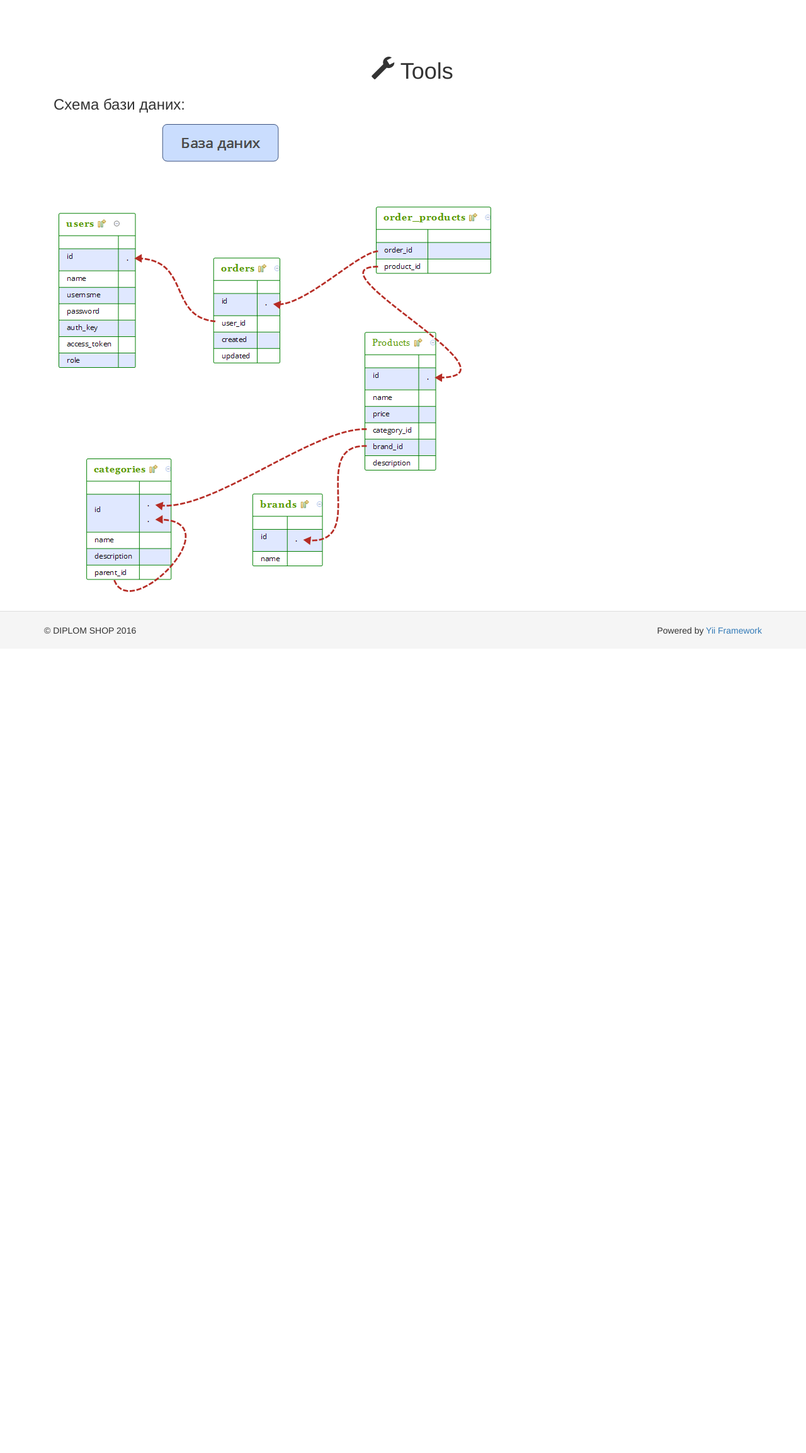
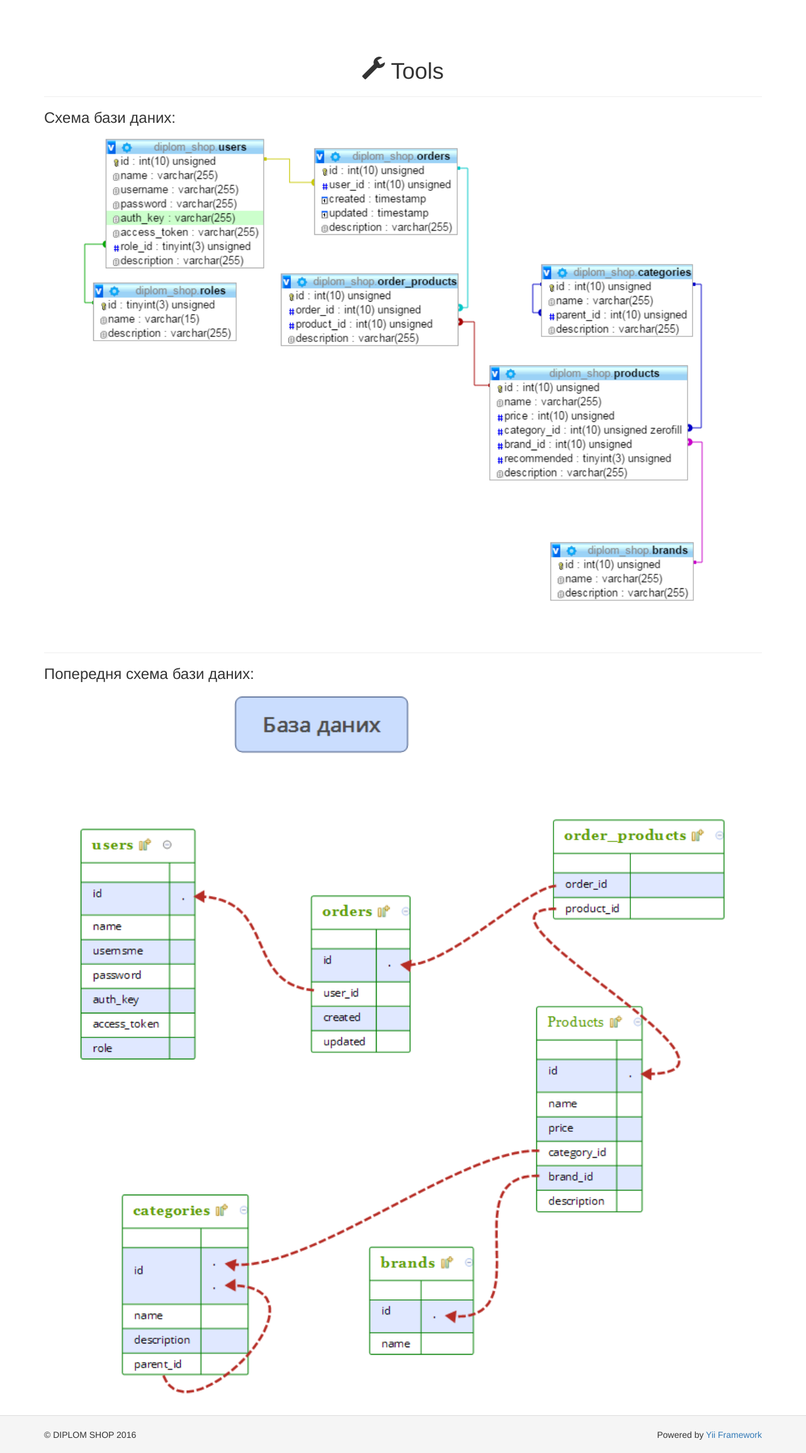
Before and after one commit to dskolos/diplom-shop, a Yii app: template views/tools/index.php in a window 1280 px wide. Shown: the whole page at 63% size. Before the commit the page ends 1009 px from the top, so only its background shows below. Run offline with PHP 8.4 and a stand-in for Yii, Linux system fonts and the light colour scheme; the template is opened without the code that fills it, so the values that code supplies are empty; some libraries are stand-ins or nearby versions.

Commit message:
Схема БД из phpMyAdmin

```diff
--- a/public_html/css/shop.css
+++ b/public_html/css/shop.css
@@ -27,3 +27,11 @@
 body {
     overflow-y: scroll;
 }
+
+.wide-picture {
+    width: 92%;
+}
+
+.img-center {
+    text-align: center;
+}
--- a/views/layouts/main.php
+++ b/views/layouts/main.php
@@ -25,7 +25,8 @@ AppAsset::register($this);
 <?php $this->beginBody() ?>
 
 <div class="wrap">
-    <div class="container almost-white">
+<!--    <div class="container almost-white">     ===============-->
+<!--    <div class="container almost-white">     ===============-->
 
     <?php
     NavBar::begin([
@@ -107,7 +108,7 @@ AppAsset::register($this);
         ]) ?>
         <?= $content ?>
     </div>
-    </div>
+<!--    </div>-->
 </div>
 
 <footer class="footer">
--- a/views/tools/index.php
+++ b/views/tools/index.php
@@ -5,7 +5,8 @@
 //$this->title = 'My Yii Application';
 $this->title = 'Tools';
 ?>
-<div class="site-index">
+<!--<div class="site-index">-->
+<div>
 
     <div class="text-center">
 
@@ -13,9 +14,19 @@ $this->title = 'Tools';
 
     </div>
 
+    <hr>
     <div>
         <h3> Схема бази даних: </h3>
-        <img src="/i/d-pictures/db.xmind 2016-04-19 02.37.29.png" alt="">
+        <div class="img-center">
+            <img src="/i/d-pictures/db05.2016-04-21_03.32.11.png" alt="" class="wide-picture">
+        </div>
+    </div>
+    <hr>
+    <div>
+        <h3> Попередня схема бази даних: </h3>
+        <div class="img-center">
+            <img src="/i/d-pictures/db.xmind 2016-04-19 02.37.29.png" alt="" class="wide-picture">
+        </div>
     </div>
 
 </div>
```
Also changed, not shown: public_html/i/d-pictures/db01.phpmyadmin-designer.2016-04-20_22.49.02.png (added), public_html/i/d-pictures/db03.2016-04-21_02.34.09.png (added), public_html/i/d-pictures/db05.2016-04-21_03.32.11.png (added).
